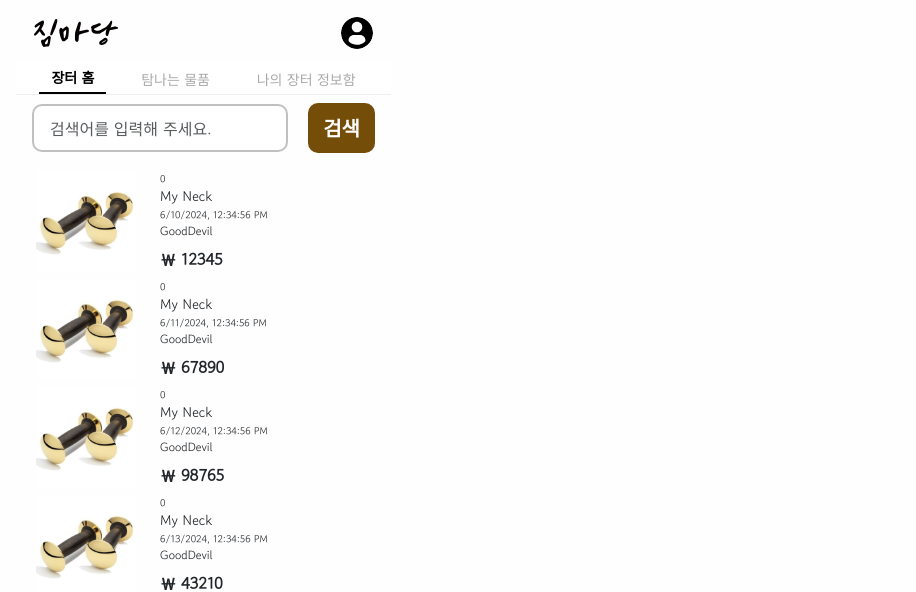
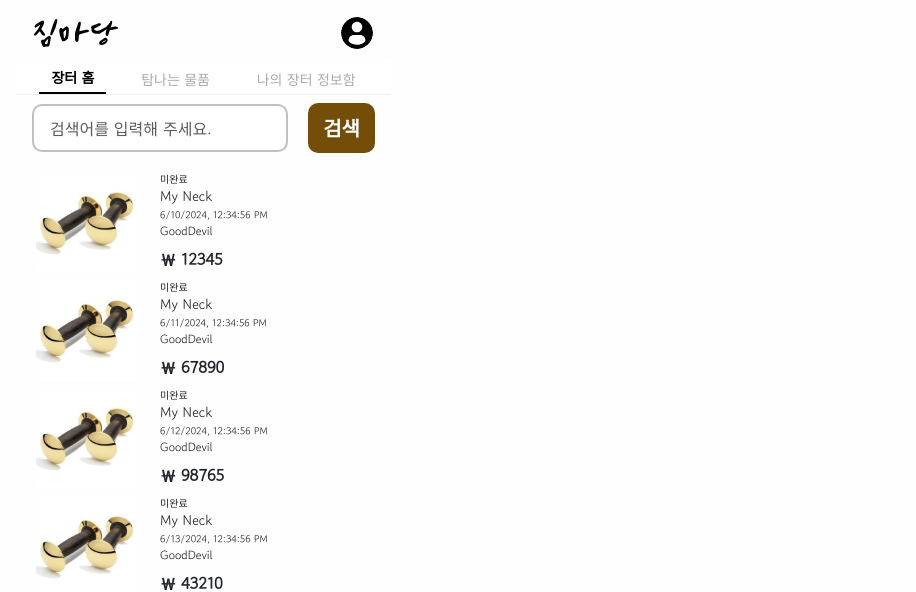
Before and after one commit to soi02/gymfrontend, a React (Vite) app: page /gymmadang/market in a window 1280 px wide. Shown: the top 592 px of the page, without its empty margins (9-925 px from the left). Built offline with nearby package versions, Linux system fonts and the light colour scheme.

Commit message:
UI 일부 개선

```diff
--- a/src/user/market/pages/MarketArticle.jsx
+++ b/src/user/market/pages/MarketArticle.jsx
@@ -8,6 +8,20 @@ import '../styles/MarketCommonStyles.css';
 function MarketArticleElement({marketArticleElem1}) {
 
     const { article, userInfo } = marketArticleElem1;
+
+    function funcSellEnded(sellEnded) {
+
+        if (sellEnded == 1) {
+
+            return "완료";
+
+        } else if (sellEnded == 0) {
+
+            return "미완료";
+
+        }
+
+    }
 
     return(
         <>
@@ -23,7 +37,7 @@ function MarketArticleElement({marketArticleElem1}) {
                                 </div>
                                 <div className = "row">
                                     <div className = "col" style = {{fontSize : "1.5vh"}}>
-                                        {article.sellEnded}
+                                        {funcSellEnded(article.sellEnded)}
                                     </div>
                                 </div>
                                 <div className = "row">
@@ -255,6 +269,32 @@ export default function MarketArticlePage() {
                                             <div className = "row">
                                                 <div className = "col secondaryDivisionDefault" style = {{marginTop : "0.5vh", paddingTop : "2vh", paddingBottom : "0.5vh", paddingLeft : "2vh", paddingRight : "2vh"}}>
                                                     <div className = "row">
+                                                        <div className = "col">
+                                                            <div className = "row h-100">
+                                                                <div className = "col" style = {{marginTop : "1.5vh", marginBottom : "4.5vh"}}>
+                                                                    <div clasName = "row h-100">
+                                                                        <div className = "col">
+                                                                            <div className = "row h-100">
+                                                                                <div className = "col" style = {{display : "flex", alignItems : "center", verticalAlign : "middle"}}>
+                                                                                    <textarea rows = "3" className = "form-control writeArticleTextDivisionDefault"
+                                                                                    style = {{resize : "none", fontSize : "1.75vh", overflow : "hidden", alignSelf : "center"}}/>
+                                                                                </div>
+                                                                                <div className = "col-auto" style = {{position : "relative", display : "flex", justifyContent : "center"}}>
+                                                                                    <div className = "row h-100 gx-0">
+                                                                                        <div className = "col-auto" style = {{display : "flex", alignItems : "center"}}>
+                                                                                            <button className = "btn buttonDefault" style = {{fontSize : "1.875vh", fontWeight : "bold"}}>쓰기</button>
+                                                                                        </div>
+                                                                                    </div>
+                                                                                </div>
+                                                                            </div>
+                                                                        </div>
+                                                                    </div>
+                                                                </div>
+                                                            </div>
+                                                        </div>
+                                                    </div>
+
+                                                    <div className = "row">
                                                         <div className = "col" style = {{paddingLeft : "2vh", paddingRight : "2vh"}}>
                                                             {
                                                                 constmarketCommentElementListOnArticle.length  > 0 ?
--- a/src/user/market/pages/MarketBoard.jsx
+++ b/src/user/market/pages/MarketBoard.jsx
@@ -8,6 +8,20 @@ import { Link } from "react-router-dom";
 function MarketArticleElement({marketArticleElem1}) {
 
     const { article, userInfo } = marketArticleElem1;
+
+    function funcSellEnded(sellEnded) {
+
+        if (sellEnded == 1) {
+
+            return "완료";
+
+        } else if (sellEnded == 0) {
+
+            return "미완료";
+
+        }
+
+    }
 
     return (
         <>
@@ -33,7 +47,7 @@ function MarketArticleElement({marketArticleElem1}) {
                                                 <div className = "col" style = {{position : "relative"}}>
                                                     <div className = "row">
                                                         <div className = "col" style = {{fontSize : "1.25vh"}}>
-                                                            {article.sellEnded}
+                                                            {funcSellEnded(article.sellEnded)}
                                                         </div>
                                                     </div>
                                                     <div className = "row">
--- a/src/user/market/pages/MarketMyLikedProducts.jsx
+++ b/src/user/market/pages/MarketMyLikedProducts.jsx
@@ -5,6 +5,20 @@ import { Link } from "react-router-dom";
 function MarketUserLikedProductElement({marketUserLikedProductElem1}) {
 
     const { article, userInfo } = marketUserLikedProductElem1;
+
+    function funcSellEnded(sellEnded) {
+
+        if (sellEnded == 1) {
+
+            return "완료";
+
+        } else if (sellEnded == 0) {
+
+            return "미완료";
+
+        }
+
+    }
 
     return (
         <>
@@ -35,7 +49,7 @@ function MarketUserLikedProductElement({marketUserLikedProductElem1}) {
                                                         <div className = "col" style = {{position : "relative"}}>
                                                             <div className = "row">
                                                                 <div className = "col" style = {{fontSize : "1.25vh"}}>
-                                                                    {article.sellEnded}
+                                                                    {funcSellEnded(article.sellEnded)}
                                                                 </div>
                                                             </div>
                                                             <div className = "row">
--- a/src/user/market/pages/MarketUser.jsx
+++ b/src/user/market/pages/MarketUser.jsx
@@ -10,6 +10,20 @@ import { Link } from "react-router-dom";
 function MarketUserSoldProductElement({marketUserSoldProductElem1}) {
 
     const { article, userInfo } = marketUserSoldProductElem1;
+
+    function funcSellEnded(sellEnded) {
+
+        if (sellEnded == 1) {
+
+            return "완료";
+
+        } else if (sellEnded == 0) {
+
+            return "미완료";
+
+        }
+
+    }
 
     return (
         <>
@@ -35,7 +49,7 @@ function MarketUserSoldProductElement({marketUserSoldProductElem1}) {
                                                 <div className = "col" style = {{position : "relative"}}>
                                                     <div className = "row">
                                                         <div className = "col" style = {{fontSize : "1.25vh"}}>
-                                                            {article.sellEnded}
+                                                            {funcSellEnded(article.sellEnded)}
                                                         </div>
                                                     </div>
                                                     <div className = "row">
@@ -78,6 +92,20 @@ function MarketUserBoughtProductElement({marketUserBoughtProductElem1}) {
 
     const { article, userInfo } = marketUserBoughtProductElem1;
 
+    function funcSellEnded(sellEnded) {
+
+        if (sellEnded == 1) {
+
+            return "완료";
+
+        } else if (sellEnded == 0) {
+
+            return "미완료";
+
+        }
+
+    }
+
     return (
         <>
 
@@ -102,7 +130,7 @@ function MarketUserBoughtProductElement({marketUserBoughtProductElem1}) {
                                                 <div className = "col" style = {{position : "relative"}}>
                                                     <div className = "row">
                                                         <div className = "col" style = {{fontSize : "1.25vh"}}>
-                                                            {article.sellEnded}
+                                                            {funcSellEnded(article.sellEnded)}
                                                         </div>
                                                     </div>
                                                     <div className = "row">
```
